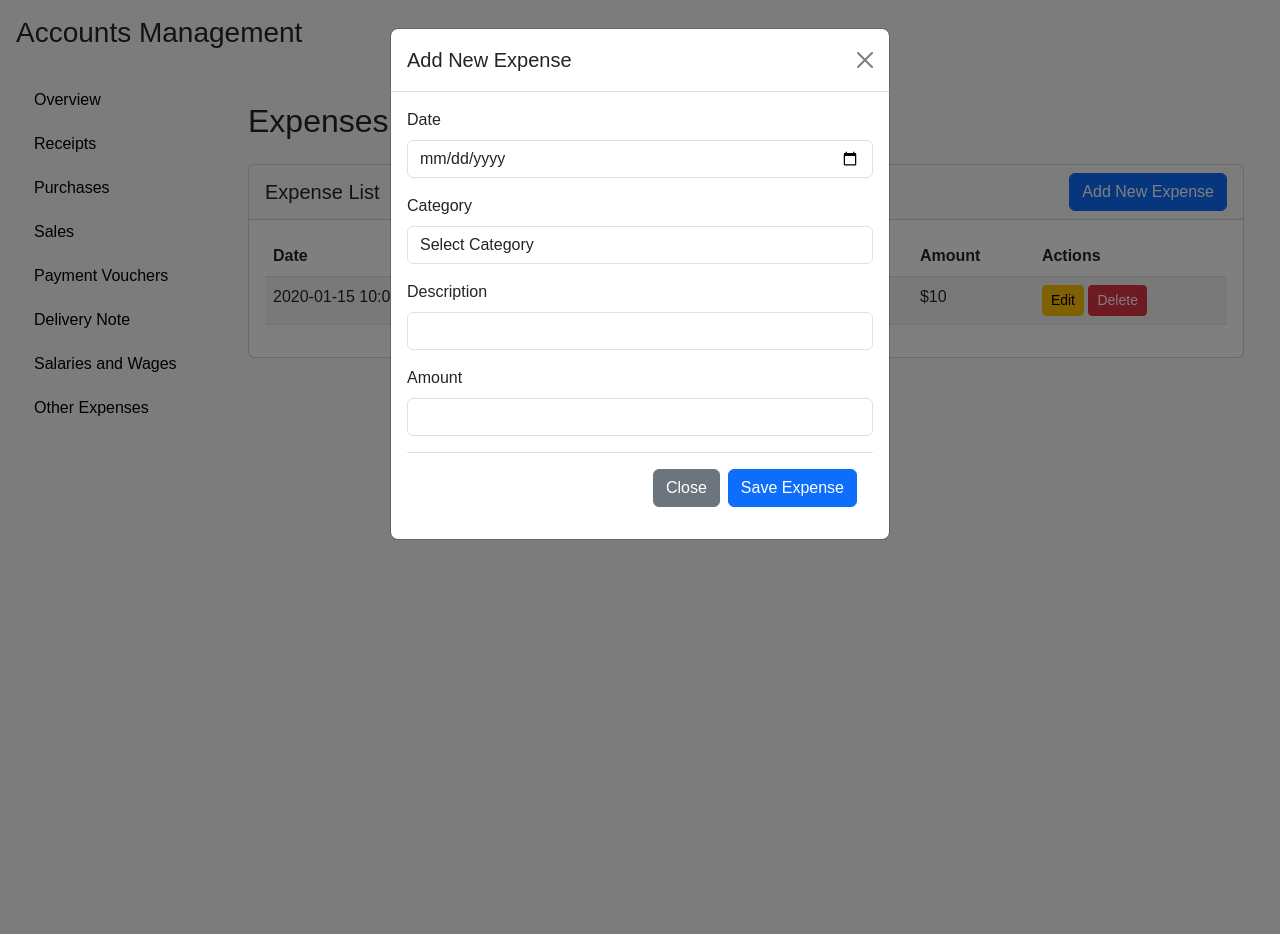
After one commit to ampereza/kenkom123, a Flask app: template main_folder/templates/accounts/expenses.html in a window 1280 px wide, after a click on "Add New Expense". The commit adds this page. Run offline with Flask 3, Linux system fonts and the light colour scheme; the template is opened without the code that fills it: most values are stand-ins (such as "Sample title", 1, 10 or a date in 2020).

Commit message:
KJHGZXCV

```diff
--- a/main_folder/templates/accounts/accounts_base.html
+++ b/main_folder/templates/accounts/accounts_base.html
@@ -46,9 +46,9 @@
                     <a class="nav-link" href="{{url_for('accounting.accounting_dashboard')}}">Overview</a>
                     <a class="nav-link" href="{{url_for('accounting.receipts')}}">Receipts</a>
                     <a class="nav-link" href="{{url_for('accounting.accounting_purchases') }}">Purchases</a>
-                    <a class="nav-link" href="{{url_for('accounting.accounting_sales')}}">Sales</a>
+                    <a class="nav-link" href="{{url_for('sales.sales_page')}}">Sales</a>
                     <a class="nav-link" href="{{url_for('accounting.payment_vouchers')}}">Payment Vouchers</a>
-                    <a class="nav-link" href="#delivery-note">Delivery Note</a>
+                    <a class="nav-link" href="{{url_for('accounting.delivery_note')}}">Delivery Note</a>
                     <a class="nav-link" href="#salaries">Salaries and Wages</a>
                     <a class="nav-link" href="#expenses">Other Expenses</a>
                 </nav>
--- /dev/null
+++ b/main_folder/templates/accounts/expenses.html
@@ -0,0 +1,130 @@
+{% extends 'accounts/accounts_base.html' %}
+
+{% block title %}Expenses{% endblock %}
+
+{% block content %}
+<div class="container mt-4">
+    <h2 class="mb-4">Expenses Management</h2>
+    <div class="row">
+        <div class="col-md-12">
+            <div class="card">
+                <div class="card-header">
+                    <div class="d-flex justify-content-between align-items-center">
+                        <h5 class="mb-0">Expense List</h5>
+                        <button class="btn btn-primary" data-bs-toggle="modal" data-bs-target="#addExpenseModal">
+                            Add New Expense
+                        </button>
+                    </div>
+                </div>
+                <div class="card-body">
+                    <div class="table-responsive">
+                        <table class="table table-striped">
+                            <thead>
+                                <tr>
+                                    <th>Date</th>
+                                    <th>Category</th>
+                                    <th>Description</th>
+                                    <th>Amount</th>
+                                    <th>Actions</th>
+                                </tr>
+                            </thead>
+                            <tbody>
+                                {% for expense in expenses %}
+                                <tr>
+                                    <td>{{ expense.date }}</td>
+                                    <td>{{ expense.category }}</td>
+                                    <td>{{ expense.description }}</td>
+                                    <td>${{ expense.amount }}</td>
+                                    <td>
+                                        <button class="btn btn-sm btn-warning">Edit</button>
+                                        <button class="btn btn-sm btn-danger">Delete</button>
+                                    </td>
+                                </tr>
+                                {% endfor %}
+                            </tbody>
+                        </table>
+                    </div>
+                </div>
+            </div>
+        </div>
+    </div>
+</div>
+
+
+<!-- Add Expense Modal -->
+<div class="modal fade" id="addExpenseModal" tabindex="-1" aria-labelledby="addExpenseModalLabel" aria-hidden="true">
+    <div class="modal-dialog">
+        <div class="modal-content">
+            <div class="modal-header">
+                <h5 class="modal-title" id="addExpenseModalLabel">Add New Expense</h5>
+                <button type="button" class="btn-close" data-bs-dismiss="modal" aria-label="Close"></button>
+            </div>
+            <div class="modal-body">
+                <form method="POST" action="">
+                    <div class="mb-3">
+                        <label for="date" class="form-label">Date</label>
+                        <input type="date" class="form-control" id="date" name="date" required>
+                    </div>
+                    <div class="mb-3">
+                        <label for="category" class="form-label">Category</label>
+                        <select class="form-control" id="category" name="category" required>
+                            <option value="">Select Category</option>
+                            <option value="Food">Food</option>
+                            <option value="Transport">Transport</option>
+                            <option value="Utilities">Utilities</option>
+                            <option value="Other">Other</option>
+                        </select>
+                    </div>
+                    <div class="mb-3">
+                        <label for="description" class="form-label">Description</label>
+                        <input type="text" class="form-control" id="description" name="description" required>
+                    </div>
+                    <div class="mb-3">
+                        <label for="amount" class="form-label">Amount</label>
+                        <input type="number" class="form-control" id="amount" name="amount" step="0.01" required>
+                    </div>
+                    <div class="modal-footer">
+                        <button type="button" class="btn btn-secondary" data-bs-dismiss="modal">Close</button>
+                        <button type="submit" class="btn btn-primary">Save Expense</button>
+                    </div>
+                </form>
+            </div>
+        </div>
+    </div>
+</div>
+
+{% endblock %}
+
+<!--add js to facilitate the dynamics-->
+{% block javascript %}
+<script>
+    document.addEventListener('DOMContentLoaded', function() {
+        // Handle form submission
+        const form = document.querySelector('#addExpenseModal form');
+        form.addEventListener('submit', function(e) {
+            e.preventDefault();
+            // Add your form submission logic here
+            const formData = new FormData(form);
+            // You can send this data to your backend
+        });
+
+        // Handle edit buttons
+        document.querySelectorAll('.btn-warning').forEach(button => {
+            button.addEventListener('click', function() {
+                const row = this.closest('tr');
+                // Add your edit logic here
+            });
+        });
+
+        // Handle delete buttons
+        document.querySelectorAll('.btn-danger').forEach(button => {
+            button.addEventListener('click', function() {
+                if (confirm('Are you sure you want to delete this expense?')) {
+                    const row = this.closest('tr');
+                    // Add your delete logic here
+                }
+            });
+        });
+    });
+</script>
+{% endblock %}
```
Also changed, not shown: main_folder/accounting.py (+114 -59 lines), main_folder/templates/accounts/delivery_note.html (added, +43 -0 lines), main_folder/templates/accounts/payment_vouchers.html (+11 -11 lines).
